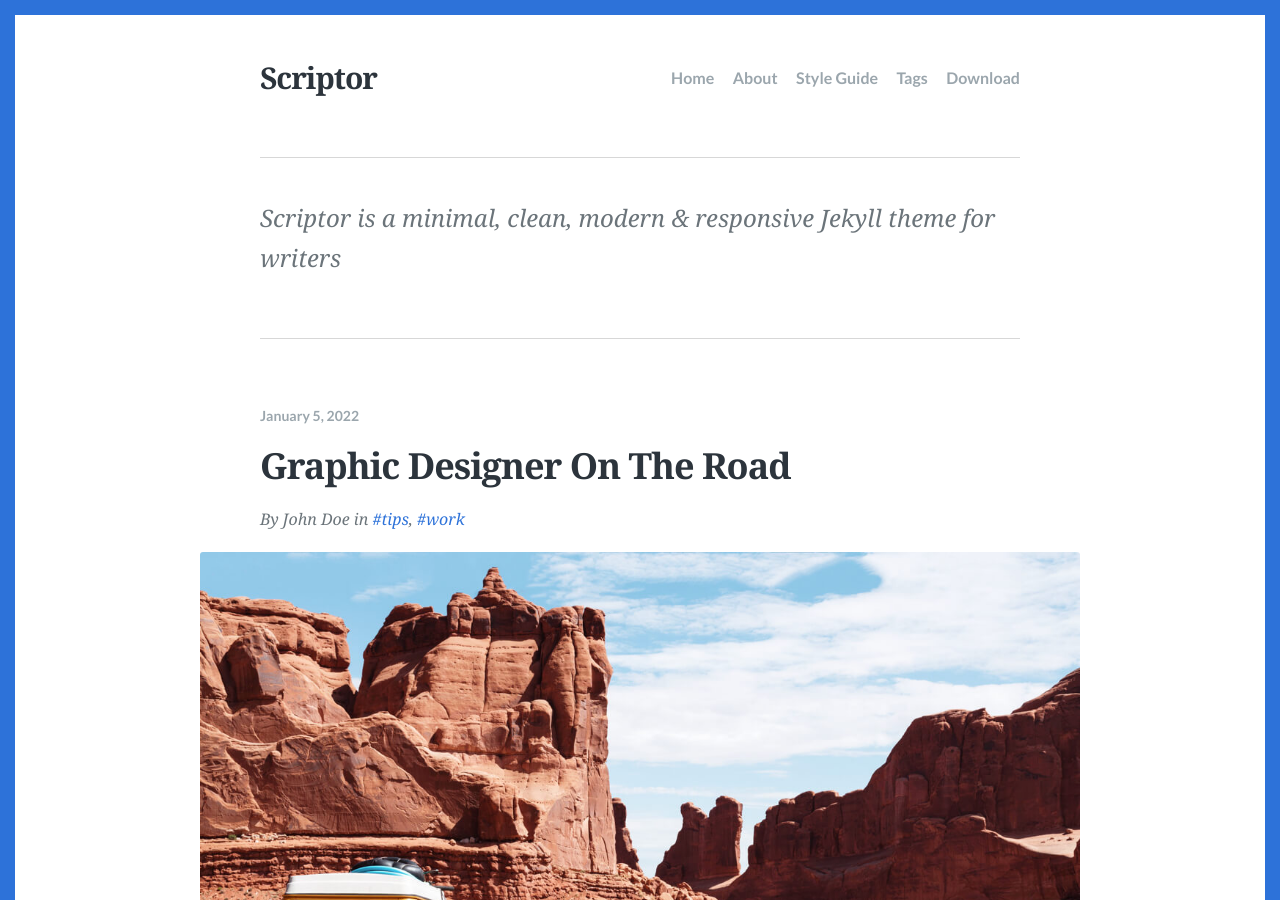
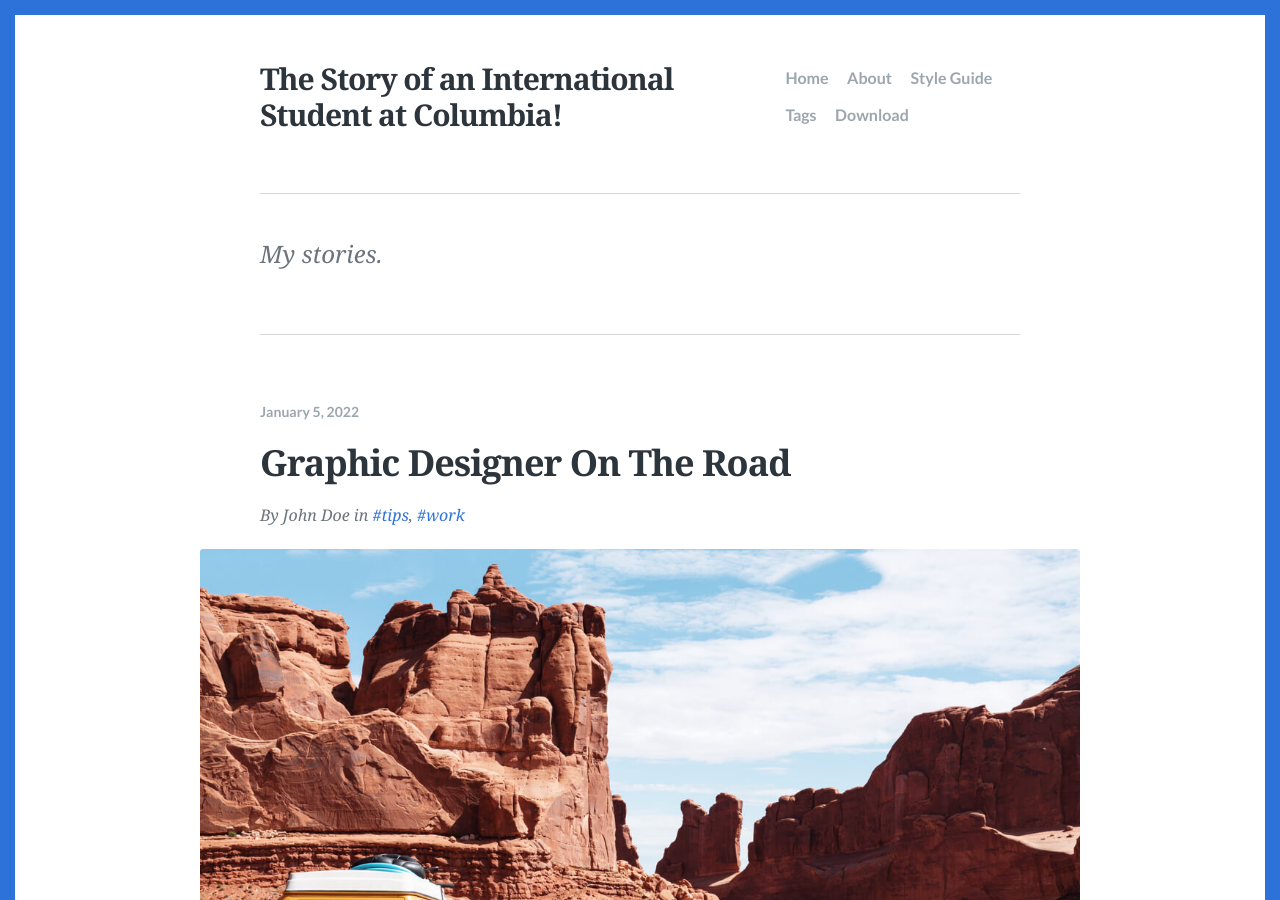
Before and after one commit to ColumbiaStudent/columbiastudent.github.io, a Jekyll site: the page built from index.html, in a window 1280 px wide and 900 px high. Built offline with Jekyll 4.4.1, drawn with Linux system fonts in a browser that asks for light colours; some web fonts are replaced; the list of posts is cut into pages by our own code.

Commit message:
Update _config.yml

```diff
--- a/_config.yml
+++ b/_config.yml
@@ -1,18 +1,10 @@
-# Welcome to Jekyll!
-#
-# This config file is meant for settings that affect your whole blog, values
-# which you are expected to set up once and rarely need to edit after that.
-# For technical reasons, this file is *NOT* reloaded automatically when you use
-# 'jekyll serve'. If you change this file, please restart the server process.
-
-# Site language
 lang: en-US
 
 # Site title
-title: "Scriptor"
+title: "The Story of an International Student at Columbia!"
 
 # A description of your site for meta tag, search engine results.
-description: "Scriptor is a minimal, clean, modern & responsive Jekyll theme for writers"
+description: "My stories."
 
 # The subpath of your site, e.g. /blog, for generating urls.
 baseurl: ""
```
